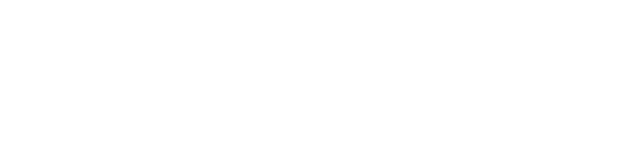
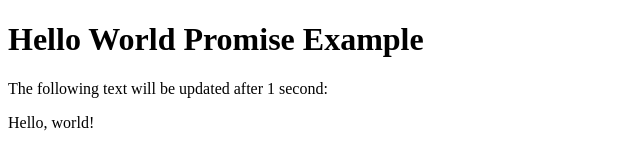
Before and after one commit to acciojob/js-promise-update-text-govind2611, a website: page main.html in a window 1280 px wide. Shown: the whole page, without its empty margins (0-640 px from the left). Drawn offline with Linux system fonts and the light colour scheme.

Commit message:
created a submission

```diff
--- a/main.html
+++ b/main.html
@@ -7,6 +7,8 @@
 
   <body>
     <!-- do not modify this file -->
+	  <h1>Hello World Promise Example</h1>
+	<p>The following text will be updated after 1 second:</p>
     <div id="output"></div>
 
     <script type="text/javascript" src="./script.js"></script>
--- a/script.js
+++ b/script.js
@@ -1 +1,13 @@
 //your JS code here. If required.
+function delayedHello() {
+			return new Promise((resolve) => {
+				setTimeout(() => {
+					resolve('Hello, world!');
+				}, 1000);
+			});
+		}
+
+		delayedHello().then((message) => {
+			const outputElement = document.getElementById('output');
+			outputElement.textContent = message;
+		});
```
